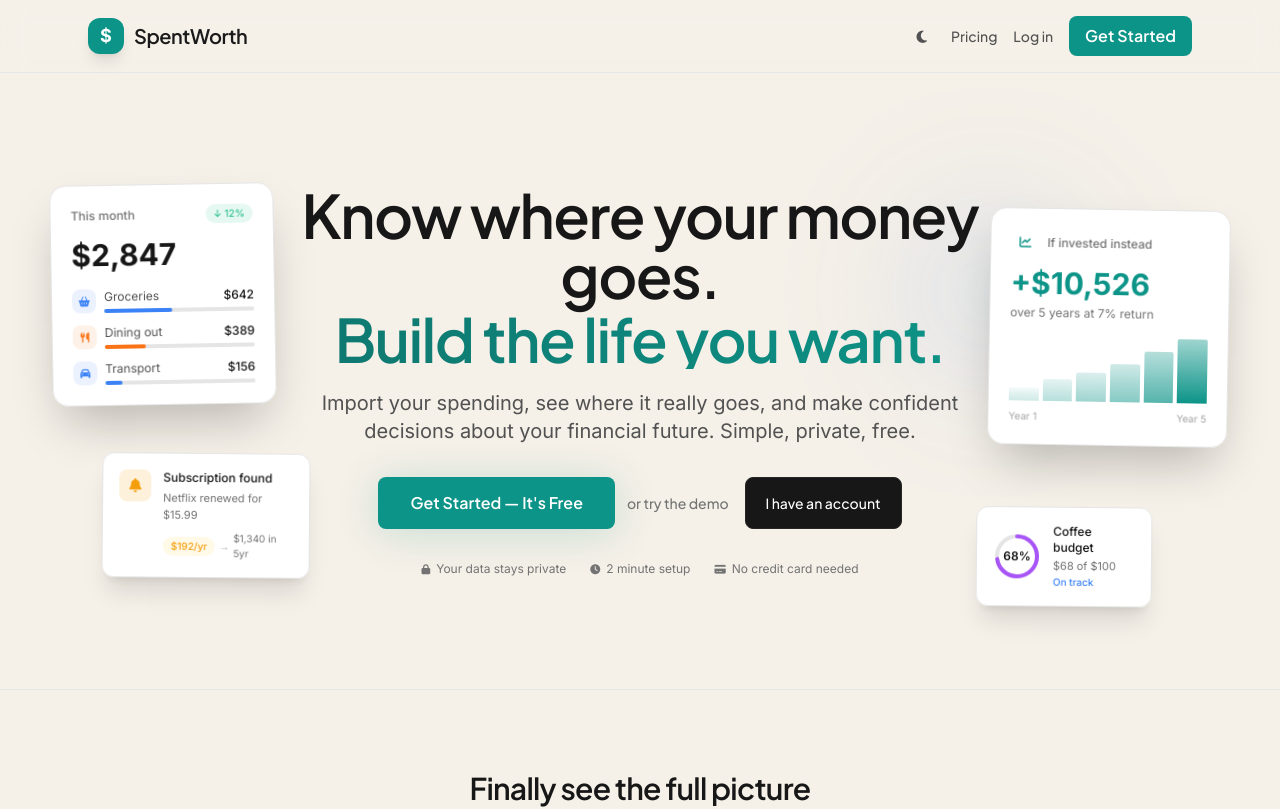
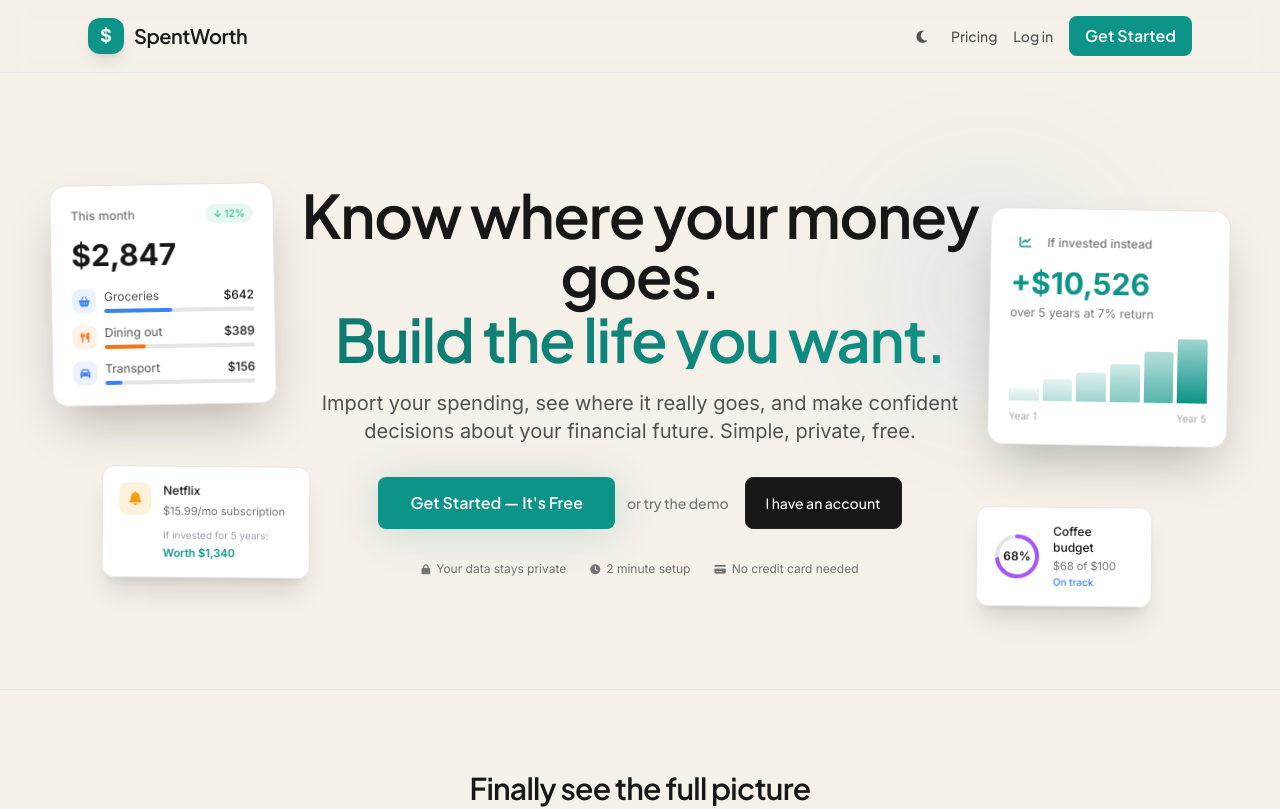
Before and after one commit to Marcus-Verus/spentworth, a SvelteKit app: page / in a window 1280 px wide. Shown: the top 809 px of the page. Built offline with nearby package versions, Linux system fonts and the light colour scheme; no server answers.

Commit message:
Clarify subscription opportunity cost on homepage floating card
Before: 'Netflix renewed for \.99' with '\/yr â†’ \,340 in 5yr'
After: 'Netflix' with '\.99/mo subscription' and 'If invested for 5 years: Worth \,340'

Much clearer what the opportunity cost number means

```diff
--- a/src/routes/+page.svelte
+++ b/src/routes/+page.svelte
@@ -216,12 +216,11 @@
 								<i class="fa-solid fa-bell text-amber-500 text-sm"></i>
 							</div>
 							<div class="flex-1 min-w-0">
-								<p class="text-xs font-medium mb-1" style="color: {isDark ? '#ffffff' : '#171717'}">Subscription found</p>
-								<p class="text-[11px] mb-2" style="color: {isDark ? '#a3a3a3' : '#737373'}">Netflix renewed for $15.99</p>
-								<div class="flex items-center gap-1">
-									<span class="text-[10px] px-2 py-0.5 rounded-full font-medium" style="background: {isDark ? 'rgba(251,191,36,0.15)' : 'rgba(251,191,36,0.1)'}; color: #f59e0b">$192/yr</span>
-									<span class="text-[10px]" style="color: {isDark ? '#525252' : '#a3a3a3'}">→</span>
-									<span class="text-[10px]" style="color: {isDark ? '#a3a3a3' : '#737373'}">$1,340 in 5yr</span>
+								<p class="text-xs font-medium mb-1" style="color: {isDark ? '#ffffff' : '#171717'}">Netflix</p>
+								<p class="text-[11px] mb-2" style="color: {isDark ? '#a3a3a3' : '#737373'}">$15.99/mo subscription</p>
+								<div class="flex flex-col gap-0.5">
+									<span class="text-[10px]" style="color: {isDark ? '#737373' : '#9ca3af'}">If invested for 5 years:</span>
+									<span class="text-[11px] font-semibold text-sw-accent">Worth $1,340</span>
 								</div>
 							</div>
 						</div>
```
